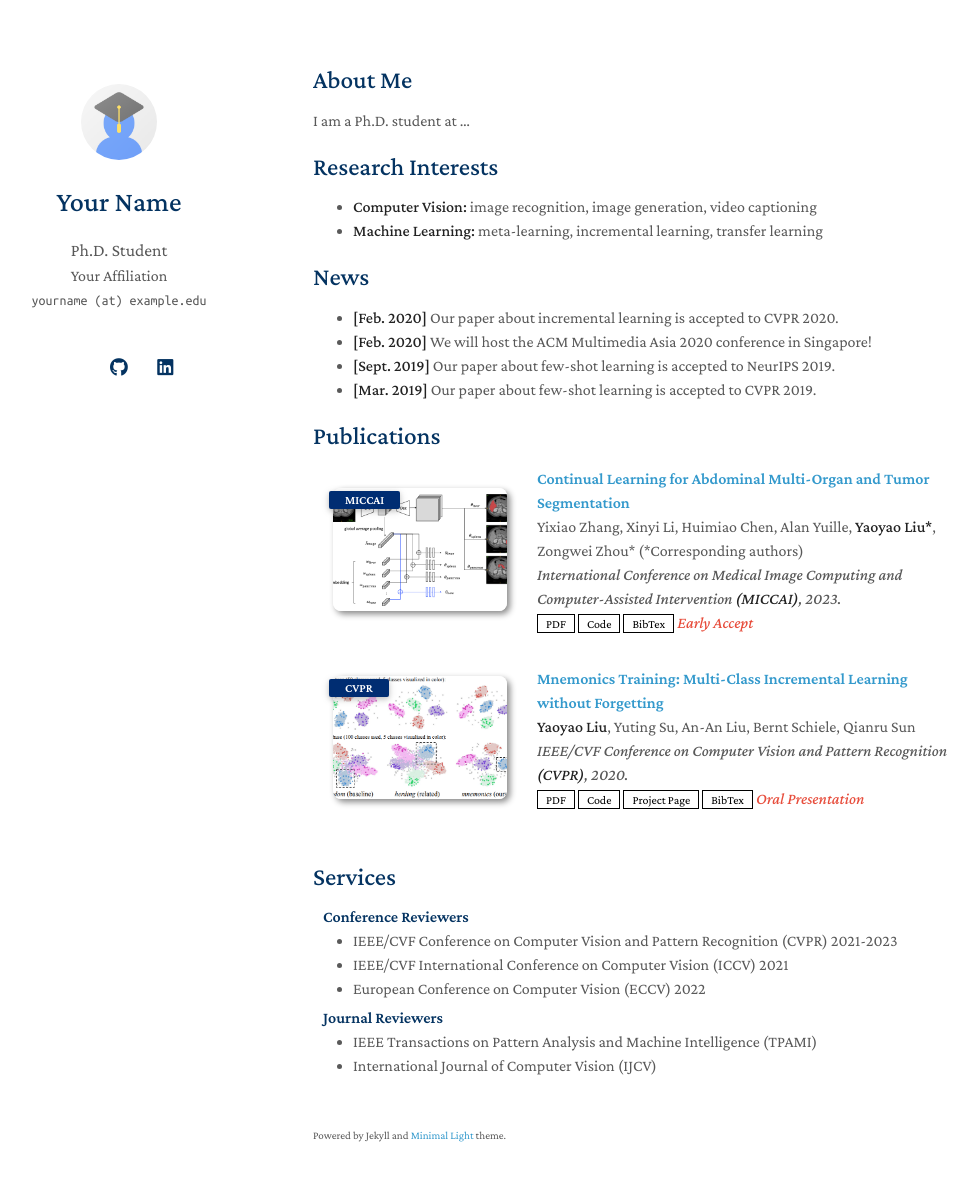
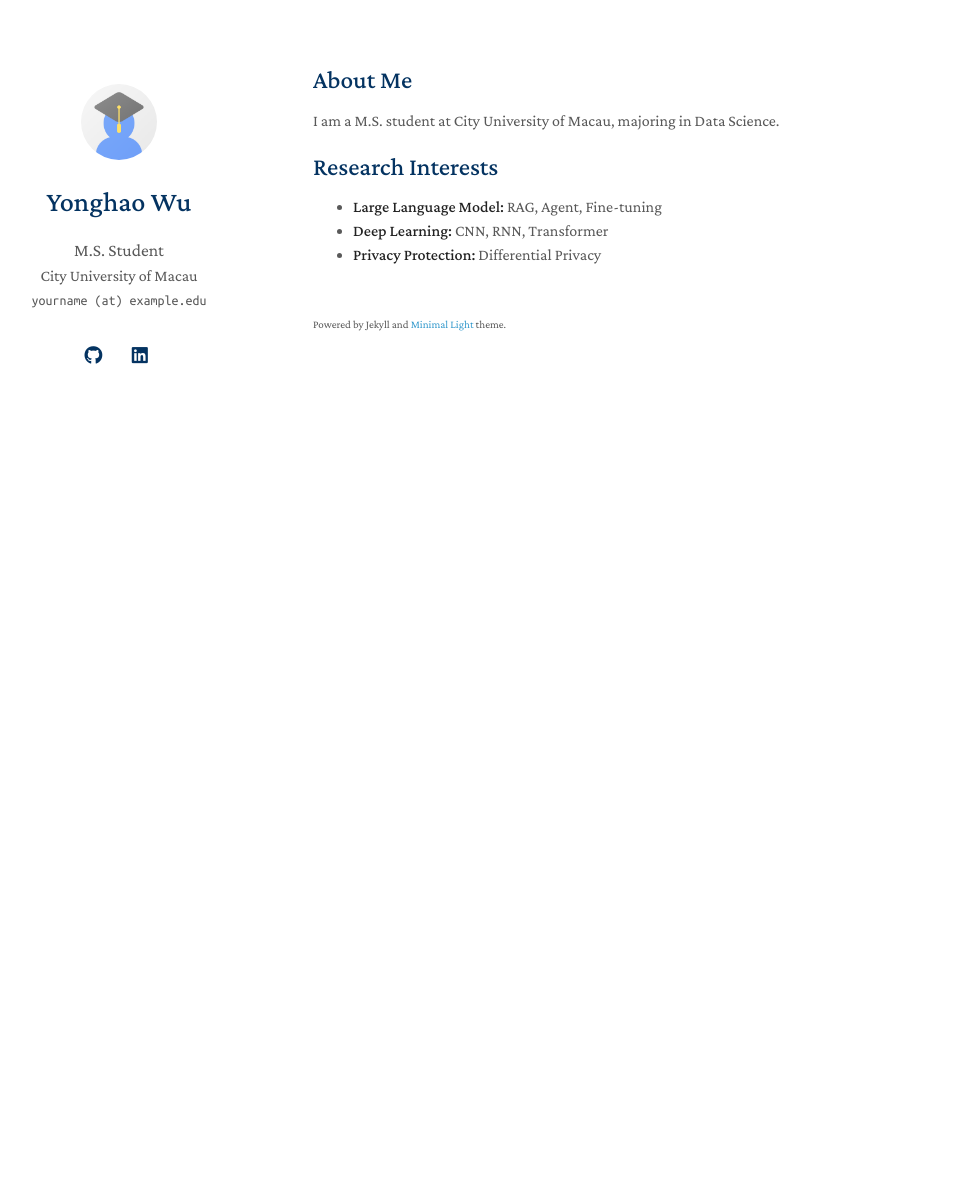
Before and after one commit to absora/absora.github.io, a Jekyll site: the page built from index.md, in a window 1280 px wide and 1216 px high. Shown: the top 1181 px of the window, without its empty margins (157-1135 px from the left). Built offline with Jekyll 4.4.1, drawn with Linux system fonts in a browser that asks for light colours; a style sheet for code colours, icons or effects is not loaded; our own code applies the rules of GitHub Pages for plain Markdown files.

Commit message:
first commit

```diff
--- a/_config.yml
+++ b/_config.yml
@@ -1,22 +1,22 @@
 # Basic Information
-title: Your Name
-position: Ph.D. Student
-affiliation: Your Affiliation
+title: Yonghao Wu
+position: M.S. Student
+affiliation: City University of Macau
 email: yourname (at) example.edu
 
 # Search Engine Optimization (SEO)
 # The following information is used to improve the website traffic from search engines, e.g., Google.
 keywords: minimal light
-description: The Minimal Light is a simple and elegant jekyll theme for academic personal homepage.
-canonical: https://minimal-light-theme.yliu.me/
+description: Wingho's personal website.
+canonical: https://absora.github.io/
 
 # Links
 # If you don't need one of them, you may delete the corresponding line.
-google_scholar: https://scholar.google.com/
-cv_link: assets/files/curriculum_vitae.pdf
-github_link: https://github.com/
-linkedin: https://www.linkedin.com/
-twitter: https://twitter.com/
+# google_scholar: https://scholar.google.com/
+# cv_link: assets/files/curriculum_vitae.pdf
+github_link: https://github.com/absora
+linkedin: https://www.linkedin.com/in/wingho-25ds
+# twitter: https://twitter.com/
 
 # Images (e.g., your profile picture and your website's favicon)
 # "favicon" and "favicon_dark" are used for the light and dark modes, respectively.
--- a/index.md
+++ b/index.md
@@ -4,20 +4,21 @@ layout: homepage
 
 ## About Me
 
-I am a Ph.D. student at ...
+I am a M.S. student at City University of Macau, majoring in Data Science.
 
 ## Research Interests
 
-- **Computer Vision:** image recognition, image generation, video captioning
-- **Machine Learning:** meta-learning, incremental learning, transfer learning
+- **Large Language Model:** RAG, Agent, Fine-tuning
+- **Deep Learning:** CNN, RNN, Transformer
+- **Privacy Protection:** Differential Privacy
 
-## News
+<!-- ## News
 
 - **[Feb. 2020]** Our paper about incremental learning is accepted to CVPR 2020.
 - **[Feb. 2020]** We will host the ACM Multimedia Asia 2020 conference in Singapore!
 - **[Sept. 2019]** Our paper about few-shot learning is accepted to NeurIPS 2019.
-- **[Mar. 2019]** Our paper about few-shot learning is accepted to CVPR 2019.
+- **[Mar. 2019]** Our paper about few-shot learning is accepted to CVPR 2019. -->
 
-{% include_relative _includes/publications.md %}
+<!-- {% include_relative _includes/publications.md %}
 
-{% include_relative _includes/services.md %}
+{% include_relative _includes/services.md %} -->
```
